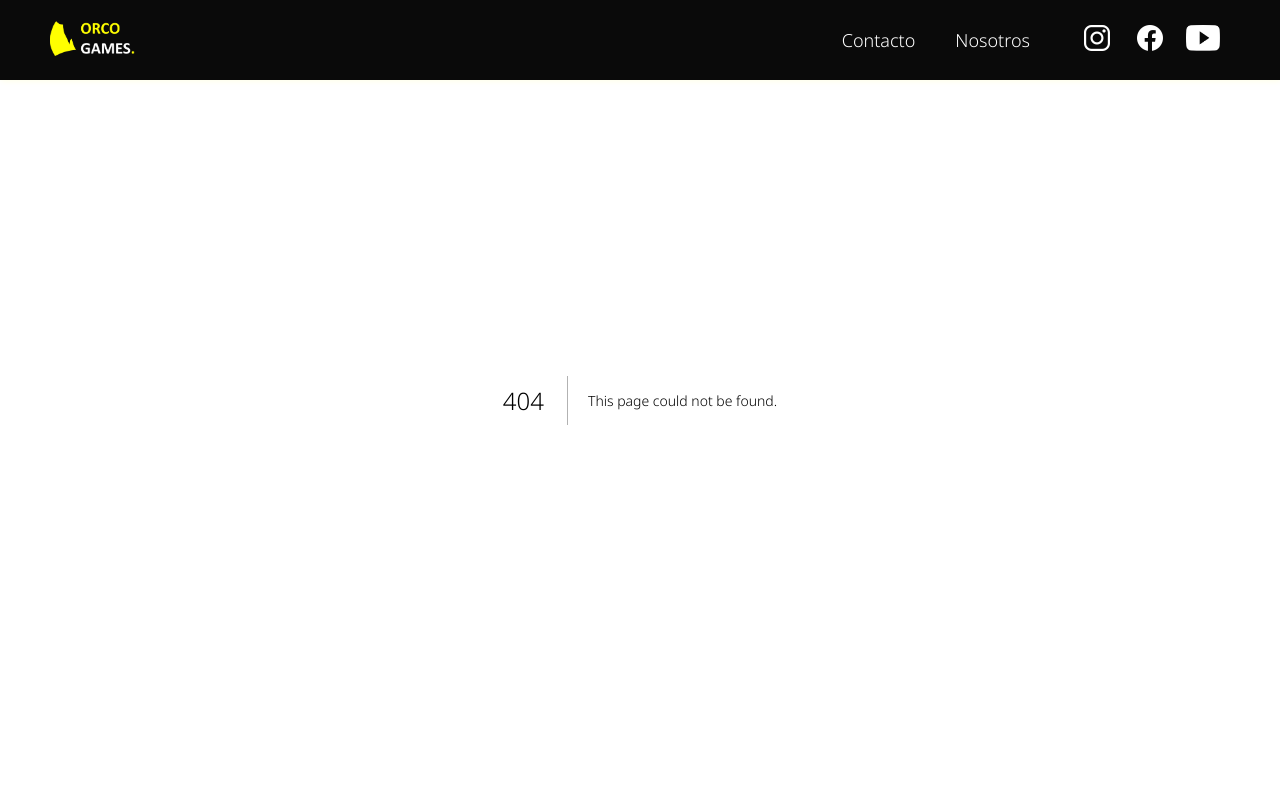
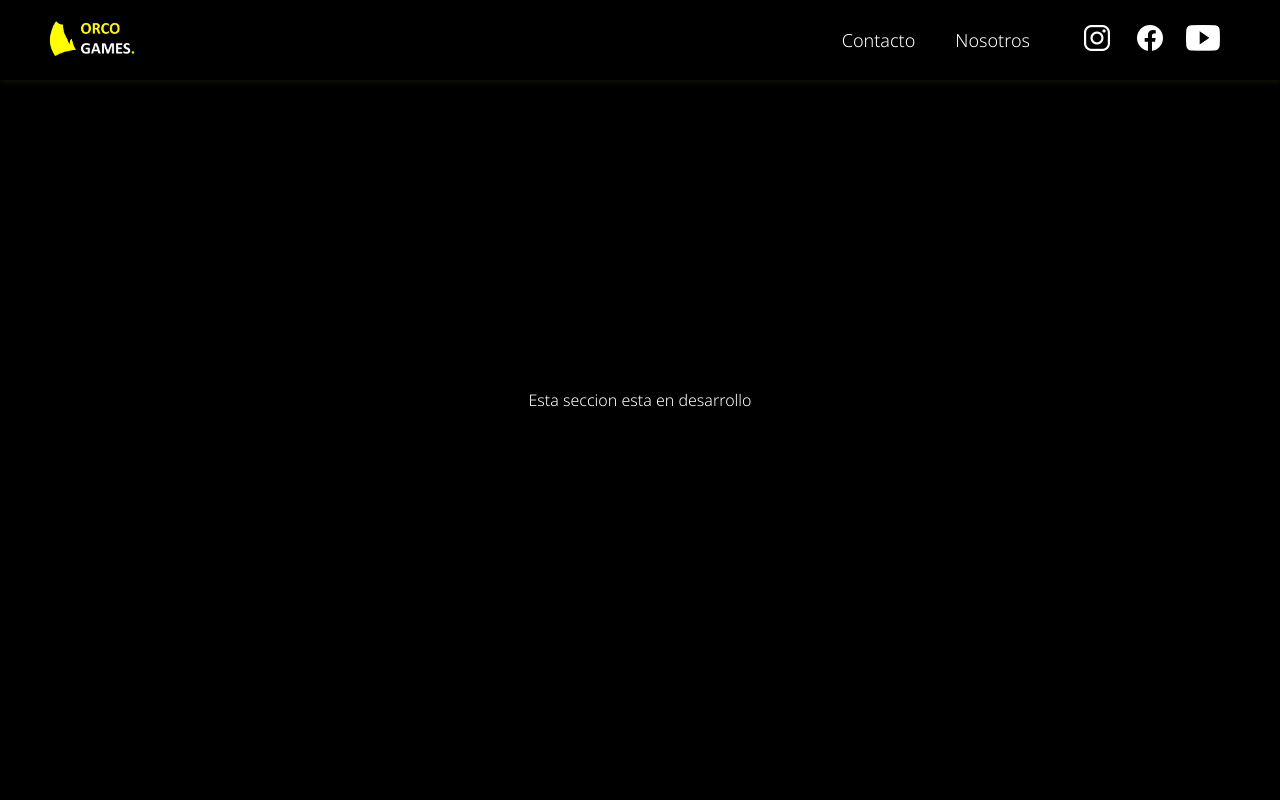
Before and after one commit to Orlandoprieto/Frontend, a Next.js app: page /contact in a window 1280 px wide. Before the commit this address had no page. Shown: the top 800 px of the page. Built offline with nearby package versions, Linux system fonts and the light colour scheme.

Commit message:
mensaje de desarrollo en pagina /contact

```diff
--- /dev/null
+++ b/app/contact/page.js
@@ -0,0 +1,15 @@
+const ContactPage = () => {
+    return (
+        <main>
+            <span style={{
+                color: 'white',
+                height: '800px',
+                display: 'flex',
+                justifyContent:'center',
+                alignItems: 'center'
+            }}>Esta seccion esta en desarrollo</span>
+        </main>
+    )
+}
+
+export default ContactPage
--- a/components/Header.js
+++ b/components/Header.js
@@ -39,7 +39,7 @@ useEffect(() => {
         <nav className={style.nav}>
           <ul className={style.list}>
             <li className={style.routes} key={0}>
-              <Link className={style.link} href='/contacto'>
+              <Link className={style.link} href='/contact'>
                 Contacto
               </Link>
             </li>
```
